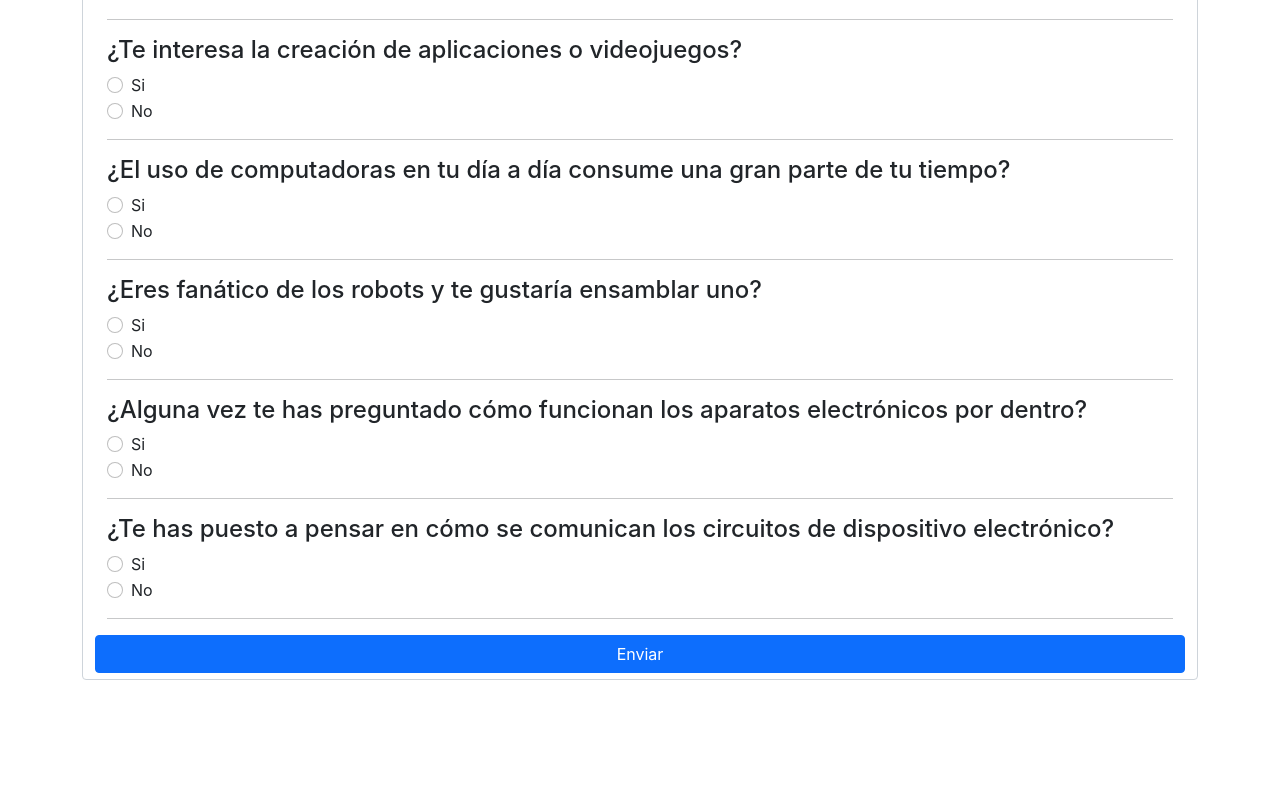
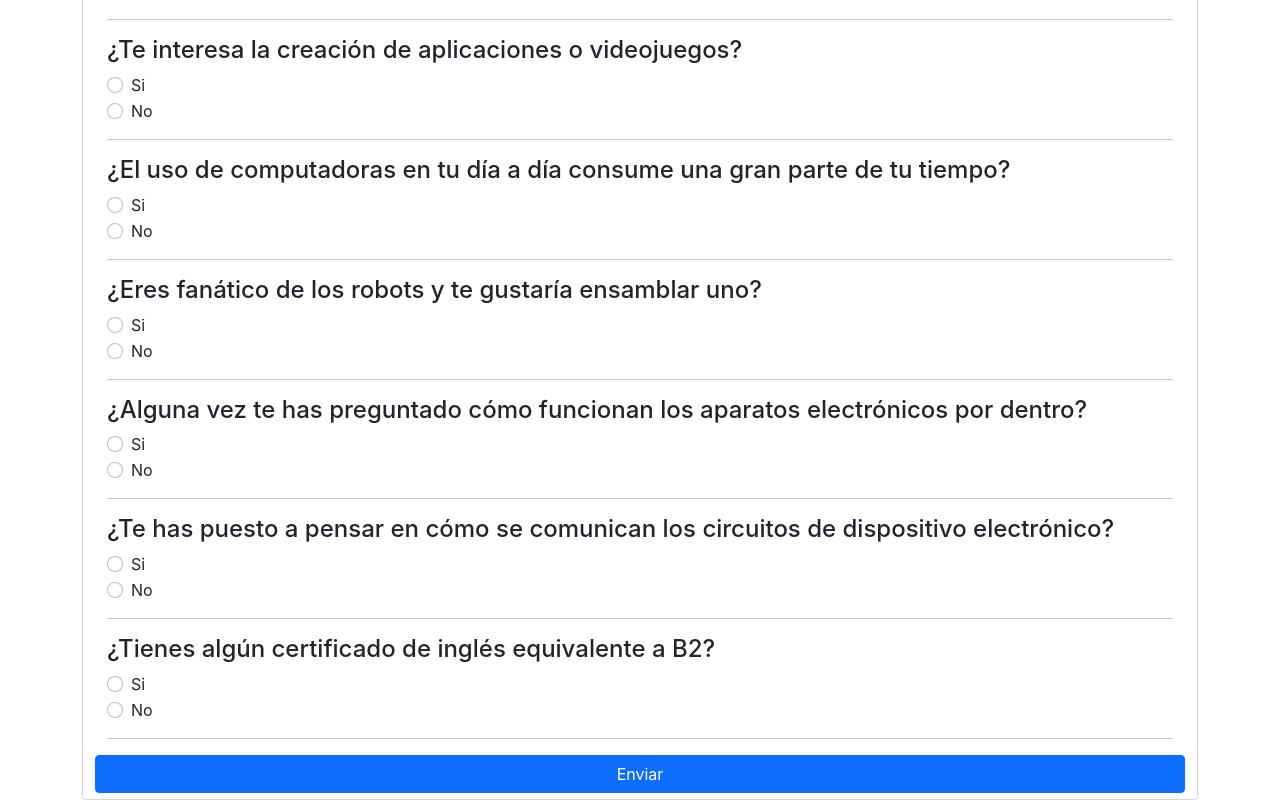
Before and after one commit to LuisDonaldoSG/SistemaExperto, a React (Create React App) app: page / in a window 1280 px wide. Shown: the part 2923-3723 px from the top of the page. Before the commit the page ends 3603 px from the top, so only its background shows below. Built offline with nearby package versions, Linux system fonts and the light colour scheme.

Commit message:
Preguntas Total

```diff
--- a/src/tools/materias.js
+++ b/src/tools/materias.js
@@ -40,6 +40,13 @@ const ContadorMatarias = [
     {materia: 'BasededatosII', contador:0},
     {materia: 'RedesII', contador:0},
 
+    {materia: 'Metodologiadelainvestigacion', contador:0},
+    {materia: 'Administracion', contador:0},
+    {materia: 'Contabilidadfinanciera', contador:0},
+    {materia: 'Tecnicasdeinvestigacion', contador:0},
+    {materia: 'Ingles', contador:0},
+    {materia: 'Desarrollodeemprendedores', contador:0},
+    {materia: 'Administraciondelastecnologiasdeinformacion', contador:0},
 
 ]
 
--- a/src/tools/preguntas.js
+++ b/src/tools/preguntas.js
@@ -287,6 +287,15 @@ const preguntas = [
         'Sensoresyactuadores',
         'SensoresyactuadoresII'
       ]
+    },
+    //Tronco comun
+    {
+      pregunta : "¿Tienes algún certificado de inglés equivalente a B2?",
+      tipo: "troncocomun",
+      respuesta: null,
+      materias: [
+        'Ingles',
+      ]
     }
   ]
 
```
